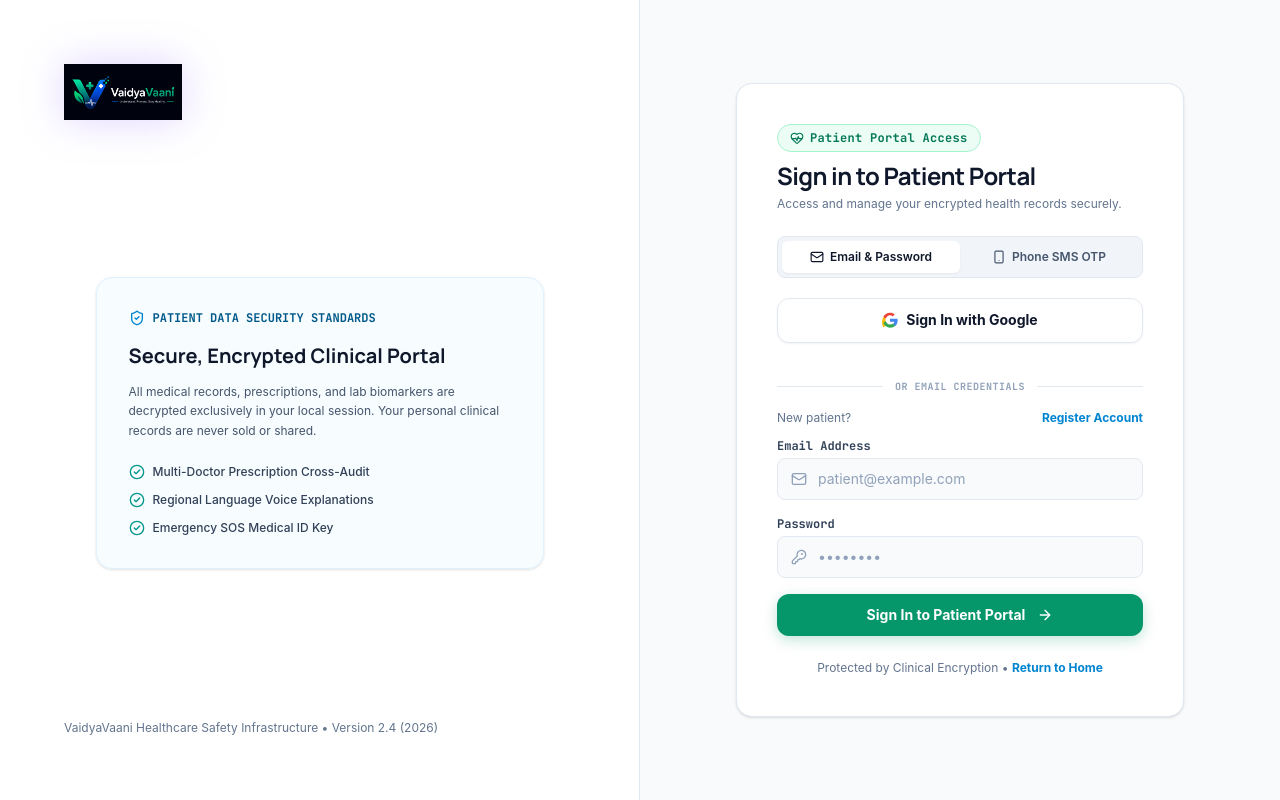
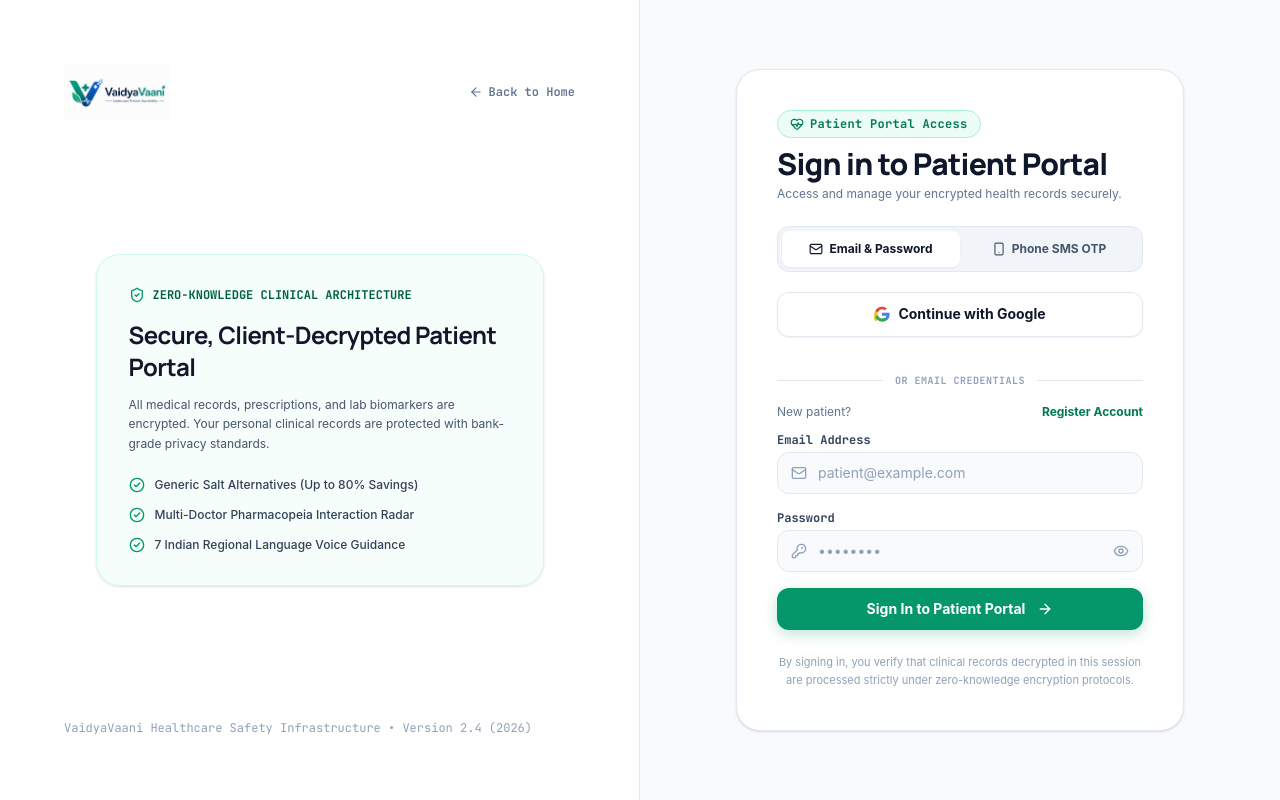
Before and after one commit to S-AM-GUPTA/VaidyaVaani, a React (Vite) app in the folder client/: page /login in a window 1280 px wide. Built offline with nearby package versions, Linux system fonts and the light colour scheme; no server answers.

Commit message:
fix: apply clean light logo and polish login page with password toggle and seamless navigation

```diff
--- a/client/src/components/Logo.tsx
+++ b/client/src/components/Logo.tsx
@@ -3,8 +3,9 @@ import { Link } from 'react-router-dom';
 
 interface LogoProps {
   className?: string;
-  size?: 'sm' | 'md' | 'lg';
-  variant?: 'full' | 'mark';
+  size?: 'sm' | 'md' | 'lg' | 'xl';
+  variant?: 'full' | 'mark' | 'text';
+  theme?: 'light' | 'dark';
   to?: string;
 }
 
@@ -12,36 +13,47 @@ export const Logo: React.FC<LogoProps> = ({
   className = '',
   size = 'md',
   variant = 'full',
+  theme = 'light',
   to = '/',
 }) => {
   const heightClasses = {
     sm: 'h-8 sm:h-9',
     md: 'h-10 sm:h-11',
     lg: 'h-12 sm:h-14',
+    xl: 'h-16 sm:h-20',
   };
 
   const markSizeClasses = {
     sm: 'h-7 w-7',
     md: 'h-9 w-9',
     lg: 'h-12 w-12',
+    xl: 'h-16 w-16',
   };
 
-  const logoSrc = variant === 'mark'
-    ? '/logo/dark%20logo%20mark.png'
-    : '/logo/complete%20logo%20dark.png';
+  // Select appropriate logo file based on variant and theme
+  let logoSrc = '/logo/complete%20logo.png';
+  if (theme === 'dark') {
+    if (variant === 'mark') logoSrc = '/logo/dark%20logo%20mark.png';
+    else if (variant === 'text') logoSrc = '/logo/logo%20text%20dark.png';
+    else logoSrc = '/logo/complete%20logo%20dark.png';
+  } else {
+    if (variant === 'mark') logoSrc = '/logo/logo%20mark.png';
+    else if (variant === 'text') logoSrc = '/logo/logo%20text.png';
+    else logoSrc = '/logo/complete%20logo.png';
+  }
 
   const content = (
     <div className={`inline-flex items-center group select-none ${className}`}>
       <img
         src={logoSrc}
         alt="VaidyaVaani"
-        className={`${variant === 'mark' ? markSizeClasses[size] : heightClasses[size]} w-auto object-contain transition-transform duration-300 group-hover:scale-[1.03] drop-shadow-[0_0_20px_rgba(128,82,255,0.25)]`}
+        className={`${variant === 'mark' ? markSizeClasses[size] : heightClasses[size]} w-auto object-contain transition-transform duration-300 group-hover:scale-[1.02]`}
       />
     </div>
   );
 
   if (to) {
-    return <Link to={to}>{content}</Link>;
+    return <Link to={to} className="inline-flex items-center">{content}</Link>;
   }
 
   return content;
--- a/client/src/pages/Login.tsx
+++ b/client/src/pages/Login.tsx
@@ -9,11 +9,13 @@ import {
   Loader2,
   KeyRound,
   ShieldCheck,
-  Phone,
   Smartphone,
   Info,
   CheckCircle2,
-  HeartPulse
+  HeartPulse,
+  ArrowLeft,
+  Eye,
+  EyeOff
 } from 'lucide-react';
 import Logo from '../components/Logo';
 
@@ -24,6 +26,7 @@ const Login = () => {
   // Email states
   const [email, setEmail] = useState('');
   const [password, setPassword] = useState('');
+  const [showPassword, setShowPassword] = useState(false);
 
   // Phone states
   const [phoneNumber, setPhoneNumber] = useState('');
@@ -53,7 +56,7 @@ const Login = () => {
     if (res.success) {
       navigate('/home');
     } else {
-      setError(res.error || 'Google Authentication failed.');
+      setError(res.error || 'Google Authentication failed. Please check network connectivity.');
     }
     setGoogleLoading(false);
   };
@@ -90,7 +93,7 @@ const Login = () => {
   const handleSendPhoneOtp = async (e: React.FormEvent) => {
     e.preventDefault();
     if (!phoneNumber.trim()) {
-      setError('Please enter a valid phone number with country code (e.g. +91 7985557576).');
+      setError('Please enter a valid phone number with country code (e.g. +91 9876543210).');
       return;
     }
 
@@ -100,7 +103,7 @@ const Login = () => {
     if (res.success) {
       setPhoneStep('otp');
     } else {
-      setError(res.error || 'Failed to dispatch SMS verification code.');
+      setError(res.error || 'Failed to send SMS verification code.');
     }
     setLoading(false);
   };
@@ -124,69 +127,81 @@ const Login = () => {
   };
 
   return (
-    <div className="min-h-screen flex bg-[#f8fafc] text-slate-900 font-sans selection:bg-sky-600 selection:text-white relative overflow-hidden">
+    <div className="min-h-screen flex bg-[#f8fafc] text-slate-900 font-sans selection:bg-emerald-600 selection:text-white relative overflow-hidden">
 
       {/* Invisible container for Firebase Phone reCAPTCHA */}
       <div id="recaptcha-container"></div>
 
-      {/* Left Side — Hospital Overview & Patient Security */}
-      <div className="hidden lg:flex lg:w-1/2 relative flex-col justify-between p-16 border-r border-slate-200 bg-white">
+      {/* Left Side — Clinical Overview & Security */}
+      <div className="hidden lg:flex lg:w-1/2 relative flex-col justify-between p-12 lg:p-16 border-r border-slate-200 bg-white">
 
-        {/* Top Logo Lockup */}
-        <div className="w-full">
-          <Logo size="lg" />
+        {/* Top Header & Logo */}
+        <div className="w-full flex items-center justify-between">
+          <Logo size="lg" theme="light" />
+
+          <Link
+            to="/"
+            className="inline-flex items-center gap-1.5 text-xs font-semibold text-slate-500 hover:text-emerald-700 transition-colors font-mono"
+          >
+            <ArrowLeft className="w-3.5 h-3.5" />
+            <span>Back to Home</span>
+          </Link>
         </div>
 
         {/* Center Patient Guarantee Card */}
-        <div className="my-auto w-full max-w-md mx-auto p-8 rounded-2xl bg-sky-50/50 border border-sky-100 shadow-sm">
-          <div className="flex items-center gap-2 text-xs font-mono uppercase text-sky-800 font-bold mb-4">
-            <ShieldCheck className="w-4 h-4 text-sky-600" />
-            Patient Data Security Standards
+        <div className="my-auto w-full max-w-md mx-auto p-8 rounded-3xl bg-emerald-50/50 border border-emerald-100 shadow-sm">
+          <div className="flex items-center gap-2 text-xs font-mono uppercase text-emerald-800 font-bold mb-4">
+            <ShieldCheck className="w-4 h-4 text-emerald-600" />
+            Zero-Knowledge Clinical Architecture
           </div>
 
-          <h3 className="text-xl font-bold text-slate-900 mb-3">
-            Secure, Encrypted Clinical Portal
+          <h3 className="text-xl sm:text-2xl font-bold text-slate-900 mb-3 tracking-tight">
+            Secure, Client-Decrypted Patient Portal
           </h3>
 
           <p className="text-xs text-slate-600 leading-relaxed mb-6">
-            All medical records, prescriptions, and lab biomarkers are decrypted exclusively in your local session. Your personal clinical records are never sold or shared.
+            All medical records, prescriptions, and lab biomarkers are encrypted. Your personal clinical records are protected with bank-grade privacy standards.
           </p>
 
-          <div className="space-y-3 text-xs text-slate-700 font-medium">
-            <div className="flex items-center gap-2">
-              <CheckCircle2 className="w-4 h-4 text-teal-600" />
-              <span>Multi-Doctor Prescription Cross-Audit</span>
+          <div className="space-y-3.5 text-xs text-slate-700 font-medium">
+            <div className="flex items-center gap-2.5">
+              <CheckCircle2 className="w-4 h-4 text-emerald-600 shrink-0" />
+              <span>Generic Salt Alternatives (Up to 80% Savings)</span>
             </div>
-            <div className="flex items-center gap-2">
-              <CheckCircle2 className="w-4 h-4 text-teal-600" />
-              <span>Regional Language Voice Explanations</span>
+            <div className="flex items-center gap-2.5">
+              <CheckCircle2 className="w-4 h-4 text-emerald-600 shrink-0" />
+              <span>Multi-Doctor Pharmacopeia Interaction Radar</span>
             </div>
-            <div className="flex items-center gap-2">
-              <CheckCircle2 className="w-4 h-4 text-teal-600" />
-              <span>Emergency SOS Medical ID Key</span>
+            <div className="flex items-center gap-2.5">
+              <CheckCircle2 className="w-4 h-4 text-emerald-600 shrink-0" />
+              <span>7 Indian Regional Language Voice Guidance</span>
             </div>
           </div>
         </div>
 
         {/* Bottom Tag */}
-        <div className="text-xs text-slate-500">
+        <div className="text-xs text-slate-400 font-mono">
           VaidyaVaani Healthcare Safety Infrastructure • Version 2.4 (2026)
         </div>
       </div>
 
       {/* Right Side — Form Area */}
-      <div className="w-full lg:w-1/2 flex flex-col justify-center px-6 py-12 lg:px-16 xl:px-24 bg-[#f8fafc]">
+      <div className="w-full lg:w-1/2 flex flex-col justify-center px-6 py-10 sm:py-12 lg:px-16 xl:px-24 bg-[#f8fafc]">
 
         {/* Mobile Header */}
-        <div className="mb-8 lg:hidden">
-          <Logo size="sm" />
+        <div className="mb-6 lg:hidden flex items-center justify-between">
+          <Logo size="sm" theme="light" />
+          <Link to="/" className="text-xs text-slate-500 hover:text-slate-900 font-mono font-semibold flex items-center gap-1">
+            <ArrowLeft className="w-3.5 h-3.5" />
+            <span>Home</span>
+          </Link>
         </div>
 
         <motion.div
           initial={{ opacity: 0, y: 15 }}
           animate={{ opacity: 1, y: 0 }}
-          transition={{ duration: 0.4 }}
-          className="w-full max-w-md mx-auto bg-white p-8 sm:p-10 rounded-2xl border border-slate-200 shadow-sm"
+          transition={{ duration: 0.35 }}
+          className="w-full max-w-md mx-auto bg-white p-7 sm:p-10 rounded-3xl border border-slate-200 shadow-sm"
         >
           {/* Header */}
           <div className="mb-6 text-left">
@@ -194,8 +209,8 @@ const Login = () => {
               <HeartPulse className="w-3.5 h-3.5" />
               Patient Portal Access
             </div>
-            <h2 className="text-2xl font-bold text-slate-900 tracking-tight mb-1">
-              {authMode === 'login' ? 'Sign in to Patient Portal' : 'Create Your Clinical Vault'}
+            <h2 className="text-2xl sm:text-3xl font-extrabold text-slate-900 tracking-tight mb-1">
+              {authMode === 'login' ? 'Sign in to Patient Portal' : 'Create Your Health Vault'}
             </h2>
             <p className="text-xs text-slate-500">
               Access and manage your encrypted health records securely.
@@ -203,14 +218,14 @@ const Login = () => {
           </div>
 
           {/* Primary Method Switcher (Email vs Phone) */}
-          <div className="flex p-1 bg-slate-100 border border-slate-200 rounded-lg mb-5 w-full">
+          <div className="flex p-1 bg-slate-100 border border-slate-200 rounded-xl mb-5 w-full">
             <button
               type="button"
               onClick={() => {
                 setAuthMethod('email');
                 setError('');
               }}
-              className={`w-1/2 py-2 text-xs font-semibold rounded-md transition-all flex items-center justify-center gap-1.5 ${
+              className={`w-1/2 py-2.5 text-xs font-bold rounded-lg transition-all flex items-center justify-center gap-1.5 cursor-pointer ${
                 authMethod === 'email'
                   ? 'bg-white text-slate-900 shadow-xs'
                   : 'text-slate-600 hover:text-slate-900'
@@ -225,9 +240,9 @@ const Login = () => {
                 setAuthMethod('phone');
                 setError('');
               }}
-              className={`w-1/2 py-2 text-xs font-semibold rounded-md transition-all flex items-center justify-center gap-1.5 ${
+              className={`w-1/2 py-2.5 text-xs font-bold rounded-lg transition-all flex items-center justify-center gap-1.5 cursor-pointer ${
                 authMethod === 'phone'
-                  ? 'bg-sky-600 text-white shadow-xs'
+                  ? 'bg-emerald-600 text-white shadow-xs'
                   : 'text-slate-600 hover:text-slate-900'
               }`}
             >
@@ -241,10 +256,10 @@ const Login = () => {
             type="button"
             onClick={handleGoogleSignIn}
             disabled={googleLoading}
-            className="w-full btn-med-secondary py-2.5 px-4 text-xs font-bold flex items-center justify-center gap-2.5 mb-5 disabled:opacity-60"
+            className="w-full btn-med-secondary py-3 px-4 text-xs font-bold flex items-center justify-center gap-2.5 mb-5 disabled:opacity-60 cursor-pointer"
           >
             {googleLoading ? (
-              <Loader2 className="w-4 h-4 animate-spin text-sky-600" />
+              <Loader2 className="w-4 h-4 animate-spin text-emerald-600" />
             ) : (
               <svg className="w-4 h-4" viewBox="0 0 24 24">
                 <path fill="#EA4335" d="M12 5c1.6 0 3 .6 4.1 1.6l3.1-3.1C17.3 1.7 14.8 1 12 1 7.5 1 3.7 3.6 1.9 7.4l3.7 2.9C6.5 7.4 9 5 12 5z"/>
@@ -253,20 +268,20 @@ const Login = () => {
                 <path fill="#34A853" d="M12 23.5c3.2 0 6-1.1 8-3l-3.7-2.9c-1.1.7-2.5 1.2-4.3 1.2-3 0-5.5-2.4-6.4-5.3L1.9 16.4C3.7 20.2 7.5 23.5 12 23.5z"/>
               </svg>
             )}
-            <span>Sign In with Google</span>
+            <span>Continue with Google</span>
           </button>
 
           {/* Divider */}
           <div className="flex items-center my-4">
             <div className="flex-1 border-t border-slate-200"></div>
             <span className="px-3 text-[10px] uppercase font-mono text-slate-400 font-bold tracking-wider">
-              {authMethod === 'email' ? 'or email credentials' : 'or phone number'}
+              {authMethod === 'email' ? 'or email credentials' : 'or mobile number'}
             </span>
             <div className="flex-1 border-t border-slate-200"></div>
           </div>
 
           {error && (
-            <div className="mb-4 p-3 bg-rose-50 border border-rose-200 text-rose-700 rounded-lg text-xs flex items-center gap-2">
+            <div className="mb-4 p-3 bg-rose-50 border border-rose-200 text-rose-700 rounded-xl text-xs flex items-center gap-2">
               <Lock className="w-4 h-4 text-rose-600 shrink-0" />
               <span>{error}</span>
             </div>
@@ -285,7 +300,7 @@ const Login = () => {
                     setAuthMode(authMode === 'login' ? 'signup' : 'login');
                     setError('');
                   }}
-                  className="text-sky-600 hover:underline font-bold"
+                  className="text-emerald-700 hover:underline font-bold cursor-pointer"
                 >
                   {authMode === 'login' ? 'Register Account' : 'Sign In'}
                 </button>
@@ -305,7 +320,7 @@ const Login = () => {
                       required
                       value={email}
                       onChange={(e) => setEmail(e.target.value)}
-                      className="w-full pl-10 pr-4 py-2.5 bg-slate-50 border border-slate-200 rounded-lg focus:border-sky-500 focus:bg-white focus:outline-none transition-colors text-slate-900 placeholder:text-slate-400 text-sm"
+                      className="w-full pl-10 pr-4 py-2.5 bg-slate-50 border border-slate-200 rounded-xl focus:border-emerald-500 focus:bg-white focus:outline-none transition-colors text-slate-900 placeholder:text-slate-400 text-sm"
                       placeholder="patient@example.com"
                     />
                   </div>
@@ -320,20 +335,27 @@ const Login = () => {
                       <KeyRound className="h-4 w-4 text-slate-400" />
                     </div>
                     <input
-                      type="password"
+                      type={showPassword ? 'text' : 'password'}
                       required
                       value={password}
                       onChange={(e) => setPassword(e.target.value)}
-                      className="w-full pl-10 pr-4 py-2.5 bg-slate-50 border border-slate-200 rounded-lg focus:border-sky-500 focus:bg-white focus:outline-none transition-colors text-slate-900 placeholder:text-slate-400 text-sm"
+                      className="w-full pl-10 pr-10 py-2.5 bg-slate-50 border border-slate-200 rounded-xl focus:border-emerald-500 focus:bg-white focus:outline-none transition-colors text-slate-900 placeholder:text-slate-400 text-sm"
                       placeholder="••••••••"
                     />
+                    <button
+                      type="button"
+                      onClick={() => setShowPassword(!showPassword)}
+                      className="absolute inset-y-0 right-0 pr-3.5 flex items-center text-slate-400 hover:text-slate-600 cursor-pointer"
+                    >
+                      {showPassword ? <EyeOff className="w-4 h-4" /> : <Eye className="w-4 h-4" />}
+                    </button>
                   </div>
                 </div>
 
                 <button
                   type="submit"
                   disabled={loading}
-                  className="w-full btn-med-primary py-3 text-xs font-semibold"
+                  className="w-full btn-med-primary py-3 text-xs font-semibold cursor-pointer"
                 >
                   {loading ? (
                     <>
@@ -358,27 +380,31 @@ const Login = () => {
                 <form onSubmit={handleSendPhoneOtp} className="space-y-4">
                   <div>
                     <label className="block text-xs font-bold text-slate-700 mb-1 font-mono">
-                      Phone Number with Country Code
+                      Mobile Phone Number
                     </label>
                     <div className="relative">
                       <div className="absolute inset-y-0 left-0 pl-3.5 flex items-center pointer-events-none">
-                        <Phone className="h-4 w-4 text-slate-400" />
+                        <Smartphone className="h-4 w-4 text-slate-400" />
                       </div>
                       <input
                         type="tel"
                         required
                         value={phoneNumber}
                         onChange={(e) => setPhoneNumber(e.target.value)}
-                        className="w-full pl-10 pr-4 py-2.5 bg-slate-50 border border-slate-200 rounded-lg focus:border-sky-500 focus:bg-white focus:outline-none transition-colors text-slate-900 placeholder:text-slate-400 text-sm"
-                        placeholder="+91 7985557576"
+                        className="w-full pl-10 pr-4 py-2.5 bg-slate-50 border border-slate-200 rounded-xl focus:border-emerald-500 focus:bg-white focus:outline-none transition-colors font-mono text-sm text-slate-900 placeholder:text-slate-400"
+                        placeholder="+91 9876543210"
                       />
                     </div>
+                    <p className="text-[11px] text-slate-500 mt-1.5 flex items-center gap-1">
+                      <Info className="w-3 h-3 text-emerald-600 shrink-0" />
+                      Include country code (e.g. +91 for India).
+                    </p>
                   </div>
 
                   <button
                     type="submit"
                     disabled={loading}
-                    className="w-full btn-med-primary py-3 text-xs font-semibold"
+                    className="w-full btn-med-primary py-3 text-xs font-semibold cursor-pointer"
                   >
                     {loading ? (
                       <>
@@ -387,7 +413,7 @@ const Login = () => {
                       </>
                     ) : (
                       <>
-                        Send SMS Verification Code
+                        Send 6-Digit SMS Code
                         <ArrowRight className="w-4 h-4 ml-1" />
                       </>
                     )}
@@ -402,14 +428,14 @@ const Login = () => {
                     <button
                       type="button"
                       onClick={() => setPhoneStep('number')}
-                      className="text-xs text-sky-600 hover:underline font-mono font-bold"
+                      className="text-xs text-emerald-700 hover:underline font-mono font-bold cursor-pointer"
                     >
                       Change Number
                     </button>
                   </div>
 
-                  <div className="p-3 bg-sky-50 border border-sky-200 rounded-lg mb-2 flex items-start gap-2 text-xs text-sky-900">
-                    <Info className="w-4 h-4 text-sky-600 shrink-0 mt-0.5" />
+                  <div className="p-3 bg-emerald-50 border border-emerald-200 rounded-xl mb-2 flex items-start gap-2 text-xs text-emerald-900">
+                    <Info className="w-4 h-4 text-emerald-600 shrink-0 mt-0.5" />
                     <span>Enter the 6-digit SMS verification code sent to <strong className="text-slate-900 font-mono">{phoneNumber}</strong>.</span>
                   </div>
 
@@ -423,7 +449,7 @@ const Login = () => {
                       maxLength={6}
                       value={otpCode}
                       onChange={(e) => setOtpCode(e.target.value)}
-                      className="w-full pl-10 pr-4 py-2.5 bg-slate-50 border border-slate-200 rounded-lg focus:border-sky-500 focus:bg-white focus:outline-none transition-colors font-mono tracking-widest text-center text-lg text-slate-900"
+                      className="w-full pl-10 pr-4 py-2.5 bg-slate-50 border border-slate-200 rounded-xl focus:border-emerald-500 focus:bg-white focus:outline-none transition-colors font-mono tracking-widest text-center text-lg text-slate-900"
                       placeholder="123456"
                     />
                   </div>
@@ -431,7 +457,7 @@ const Login = () => {
                   <button
                     type="submit"
                     disabled={loading}
-                    className="w-full btn-med-primary py-3 text-xs font-semibold"
+                    className="w-full btn-med-primary py-3 text-xs font-semibold cursor-pointer"
                   >
                     {loading ? (
                       <>
@@ -445,10 +471,10 @@ const Login = () => {
             </div>
           )}
 
-          <div className="mt-6 text-center text-xs text-slate-500">
-            Protected by Clinical Encryption • <Link to="/" className="text-sky-600 hover:underline font-bold">Return to Home</Link>
-          </div>
-
+          {/* Privacy Note */}
+          <p className="text-[11px] text-center text-slate-400 mt-6 leading-relaxed">
+            By signing in, you verify that clinical records decrypted in this session are processed strictly under zero-knowledge encryption protocols.
+          </p>
         </motion.div>
       </div>
 
```
